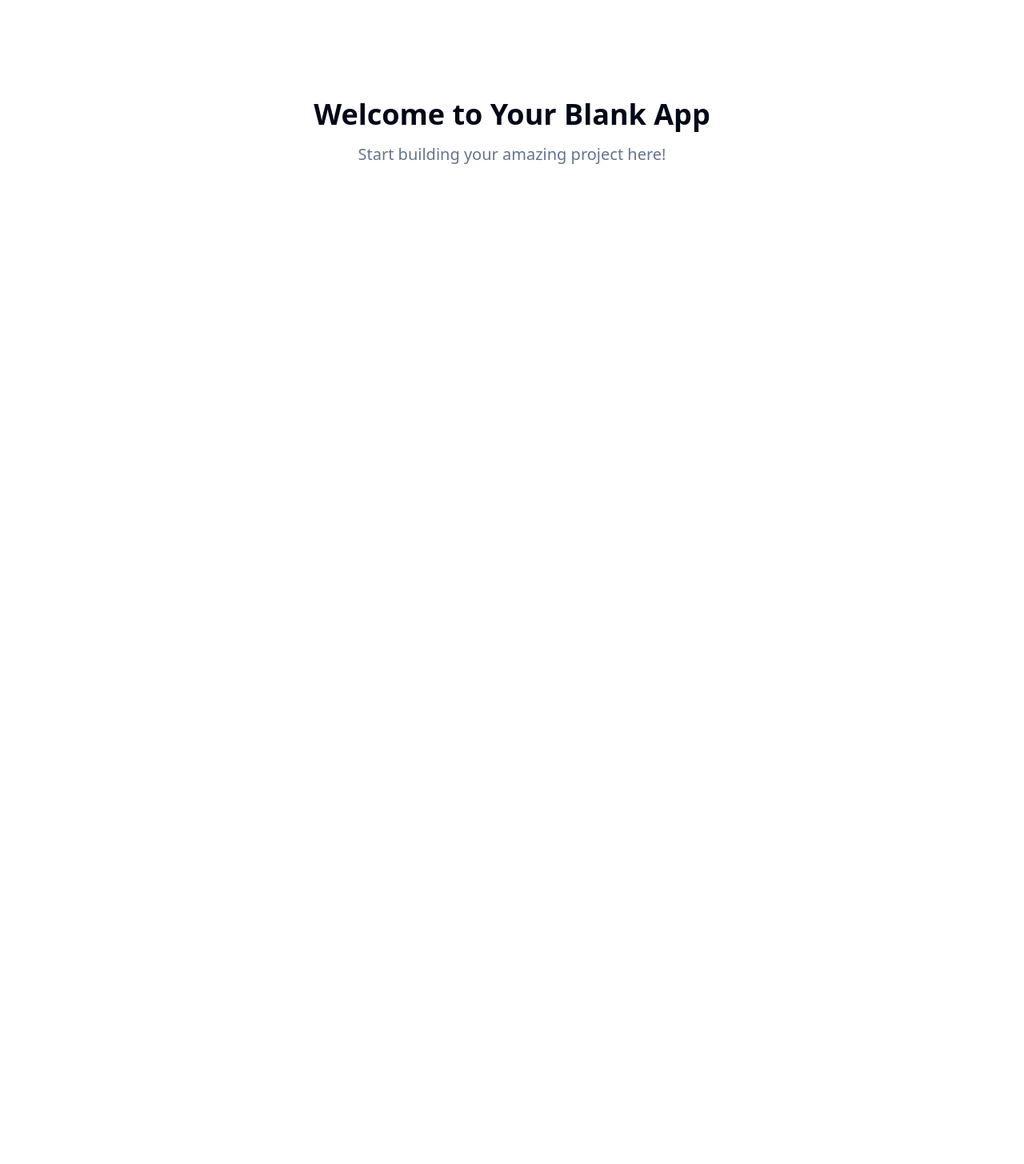
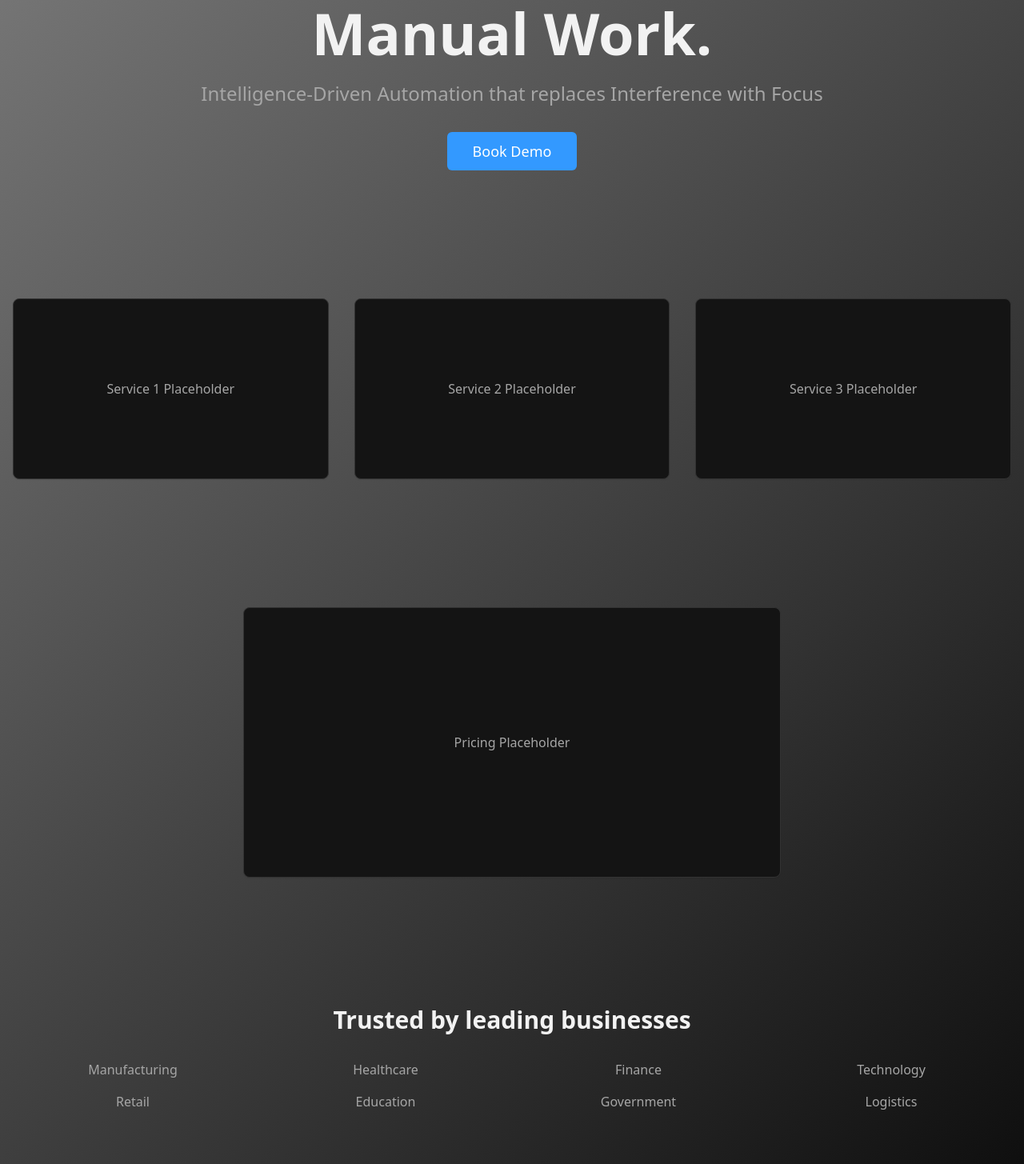
Before and after one commit to Metatronsdoob369/cosine-spark-landing, a React (Vite) app: page / in a window 1280 px wide. Shown: the part 235-1690 px from the top of the page at 80% size. Before the commit the page ends 800 px from the top, so only its background shows below. Built offline with nearby package versions, Linux system fonts and the light colour scheme.

Commit message:
Apply dark theme and hero content
Apply a dark theme with a linear gradient background and professional typography. Update the Hero section with the specified headline and subheadline.

```diff
--- a/src/index.css
+++ b/src/index.css
@@ -8,51 +8,50 @@ All colors MUST be HSL.
 
 @layer base {
   :root {
-    --background: 0 0% 100%;
-    --foreground: 222.2 84% 4.9%;
+    /* Dark theme with gradient background */
+    --background: 0 0% 0%;
+    --foreground: 0 0% 95%;
 
-    --card: 0 0% 100%;
-    --card-foreground: 222.2 84% 4.9%;
+    --card: 0 0% 8%;
+    --card-foreground: 0 0% 95%;
 
-    --popover: 0 0% 100%;
-    --popover-foreground: 222.2 84% 4.9%;
+    --popover: 0 0% 8%;
+    --popover-foreground: 0 0% 95%;
 
-    --primary: 222.2 47.4% 11.2%;
-    --primary-foreground: 210 40% 98%;
+    /* Professional accent color - Blue */
+    --primary: 210 100% 60%;
+    --primary-foreground: 0 0% 100%;
 
-    --secondary: 210 40% 96.1%;
-    --secondary-foreground: 222.2 47.4% 11.2%;
+    --secondary: 0 0% 15%;
+    --secondary-foreground: 0 0% 95%;
 
-    --muted: 210 40% 96.1%;
-    --muted-foreground: 215.4 16.3% 46.9%;
+    --muted: 0 0% 12%;
+    --muted-foreground: 0 0% 65%;
 
-    --accent: 210 40% 96.1%;
-    --accent-foreground: 222.2 47.4% 11.2%;
+    --accent: 210 100% 60%;
+    --accent-foreground: 0 0% 100%;
 
-    --destructive: 0 84.2% 60.2%;
-    --destructive-foreground: 210 40% 98%;
+    --destructive: 0 84% 60%;
+    --destructive-foreground: 0 0% 100%;
 
-    --border: 214.3 31.8% 91.4%;
-    --input: 214.3 31.8% 91.4%;
-    --ring: 222.2 84% 4.9%;
+    --border: 0 0% 20%;
+    --input: 0 0% 15%;
+    --ring: 210 100% 60%;
 
     --radius: 0.5rem;
 
-    --sidebar-background: 0 0% 98%;
+    /* Gradient background variables */
+    --gradient-start: 0 0% 49%;
+    --gradient-end: 0 0% 0%;
 
-    --sidebar-foreground: 240 5.3% 26.1%;
-
-    --sidebar-primary: 240 5.9% 10%;
-
-    --sidebar-primary-foreground: 0 0% 98%;
-
-    --sidebar-accent: 240 4.8% 95.9%;
-
-    --sidebar-accent-foreground: 240 5.9% 10%;
-
-    --sidebar-border: 220 13% 91%;
-
-    --sidebar-ring: 217.2 91.2% 59.8%;
+    --sidebar-background: 0 0% 8%;
+    --sidebar-foreground: 0 0% 95%;
+    --sidebar-primary: 210 100% 60%;
+    --sidebar-primary-foreground: 0 0% 100%;
+    --sidebar-accent: 0 0% 15%;
+    --sidebar-accent-foreground: 0 0% 95%;
+    --sidebar-border: 0 0% 20%;
+    --sidebar-ring: 210 100% 60%;
   }
 
   .dark {
@@ -100,6 +99,8 @@ All colors MUST be HSL.
   }
 
   body {
-    @apply bg-background text-foreground;
+    @apply text-foreground;
+    background: linear-gradient(135deg, hsl(var(--gradient-start)), hsl(var(--gradient-end)));
+    min-height: 100vh;
   }
 }
--- a/src/pages/Index.tsx
+++ b/src/pages/Index.tsx
@@ -1,12 +1,87 @@
-// Update this page (the content is just a fallback if you fail to update the page)
+import { Button } from "@/components/ui/button";
+import { Card } from "@/components/ui/card";
 
 const Index = () => {
   return (
-    <div className="min-h-screen flex items-center justify-center bg-background">
-      <div className="text-center">
-        <h1 className="text-4xl font-bold mb-4">Welcome to Your Blank App</h1>
-        <p className="text-xl text-muted-foreground">Start building your amazing project here!</p>
-      </div>
+    <div className="min-h-screen">
+      {/* Header */}
+      <header className="container mx-auto px-4 py-6 flex justify-between items-center">
+        <div className="text-xl font-bold">CoSINe+</div>
+        <Button>Book Demo</Button>
+      </header>
+
+      {/* Hero Section */}
+      <section className="container mx-auto px-4 py-20 text-center">
+        <h1 className="text-5xl md:text-7xl font-bold mb-6 leading-tight">
+          More Automation. No More Manual Work.
+        </h1>
+        <p className="text-xl md:text-2xl text-muted-foreground mb-8 max-w-4xl mx-auto leading-relaxed">
+          Intelligence-Driven Automation that replaces Interference with Focus
+        </p>
+        <Button size="lg" className="text-lg px-8 py-6">
+          Book Demo
+        </Button>
+      </section>
+
+      {/* Services Section */}
+      <section className="container mx-auto px-4 py-20">
+        <div className="grid grid-cols-1 md:grid-cols-3 gap-8">
+          <Card className="p-8">
+            <div className="h-40 flex items-center justify-center text-muted-foreground">
+              Service 1 Placeholder
+            </div>
+          </Card>
+          <Card className="p-8">
+            <div className="h-40 flex items-center justify-center text-muted-foreground">
+              Service 2 Placeholder
+            </div>
+          </Card>
+          <Card className="p-8">
+            <div className="h-40 flex items-center justify-center text-muted-foreground">
+              Service 3 Placeholder
+            </div>
+          </Card>
+        </div>
+      </section>
+
+      {/* Pricing Section */}
+      <section className="container mx-auto px-4 py-20">
+        <div className="max-w-2xl mx-auto">
+          <Card className="p-12 text-center">
+            <div className="h-60 flex items-center justify-center text-muted-foreground">
+              Pricing Placeholder
+            </div>
+          </Card>
+        </div>
+      </section>
+
+      {/* Social Proof Section */}
+      <section className="container mx-auto px-4 py-20 text-center">
+        <h2 className="text-3xl font-bold mb-8">Trusted by leading businesses</h2>
+        <ul className="grid grid-cols-2 md:grid-cols-4 gap-4 text-muted-foreground">
+          <li>Manufacturing</li>
+          <li>Healthcare</li>
+          <li>Finance</li>
+          <li>Technology</li>
+          <li>Retail</li>
+          <li>Education</li>
+          <li>Government</li>
+          <li>Logistics</li>
+        </ul>
+      </section>
+
+      {/* CTA Section */}
+      <section className="container mx-auto px-4 py-20 text-center">
+        <h2 className="text-4xl font-bold mb-8">Ready to automate your workflow?</h2>
+        <Button size="lg" className="text-lg px-8 py-6">
+          Book Demo
+        </Button>
+      </section>
+
+      {/* Footer */}
+      <footer className="container mx-auto px-4 py-12 text-center border-t border-border">
+        <p className="text-muted-foreground">© 2024 CoSINe+. All rights reserved.</p>
+      </footer>
     </div>
   );
 };
```
